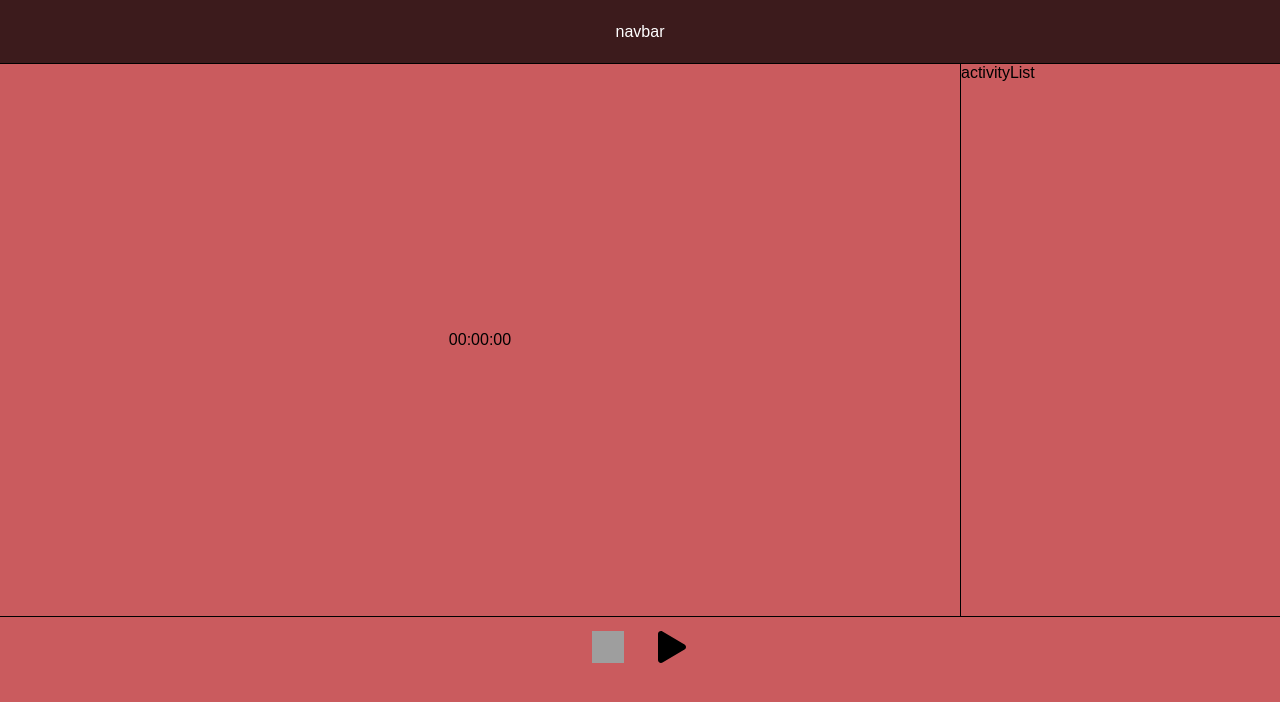
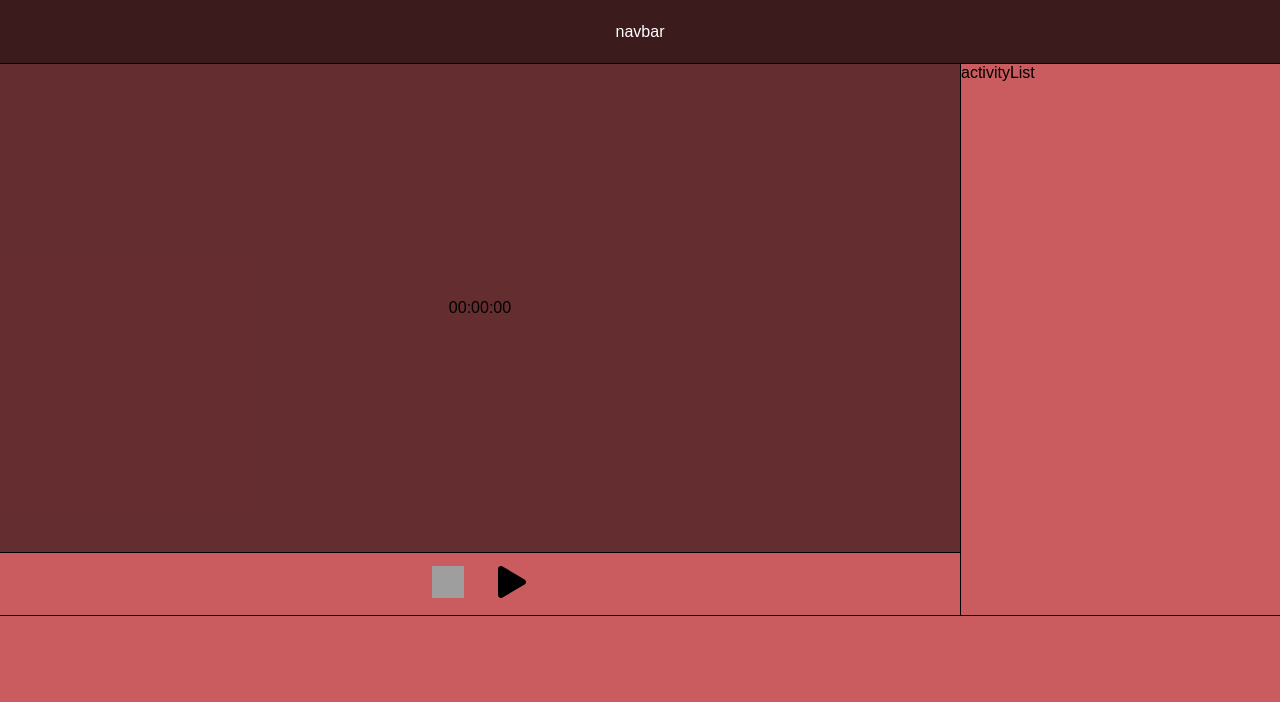
Before and after one commit to niems/pomodoro, a React (Create React App) app: page / in a window 1280 px wide. Shown: the top 702 px of the page. Built offline with nearby package versions, Linux system fonts and the light colour scheme; grey boxes are pictures that could not be loaded.

Commit message:
moved timer controls component into timer display

```diff
--- a/src/components/pomodoro.js
+++ b/src/components/pomodoro.js
@@ -2,7 +2,6 @@ import React, { Component } from 'react';
 import Navbar from './navbar';
 import TimerDisplay from './timerDisplay';
 import ActivityList from './activityList';
-import TimerControls from './timerControls';
 import './style/pomodoro.css';
 
 class Pomodoro extends Component {
@@ -28,7 +27,6 @@ class Pomodoro extends Component {
                 <Navbar />
                 <TimerDisplay />
                 <ActivityList />
-                <TimerControls />
             </div>
         );
     }
--- a/src/components/style/activityList.css
+++ b/src/components/style/activityList.css
@@ -8,7 +8,7 @@
     margin: 0;
     padding: 0;
 
-    border-style: none none none solid;
+    border-style: none none solid solid;
     border-width: 1px;
     border-color: black;
 
--- a/src/components/style/pomodoro.css
+++ b/src/components/style/pomodoro.css
@@ -9,7 +9,7 @@
     grid-template-rows: max-content 3fr 1fr;
     grid-template-areas: 'navbar navbar'
                'timer-display activity-list'
-               'timer-controls timer-controls';
+               '. .';
 
   background: #CA5B5E
 }
--- a/src/components/style/timerControls.css
+++ b/src/components/style/timerControls.css
@@ -1,7 +1,7 @@
 #timer-controls-container {
     --icon-size: 2rem;
 
-    grid-area: timer-controls;
+    /*grid-area: timer-controls;*/
     box-sizing: border-box;
     min-height: 4rem;
     height: 4rem;
@@ -12,7 +12,7 @@
     justify-content: center;
     align-items: center;
 
-    border-style: solid none none none;
+    border-style: solid none solid none;
     border-width: 1px;
     border-color: black;
 
--- a/src/components/style/timerDisplay.css
+++ b/src/components/style/timerDisplay.css
@@ -12,3 +12,20 @@
 
     background: inherit;
 }
+
+#elapsed-time {
+    box-sizing: border-box;
+    flex: 1 auto;
+    width: 100%;
+    height: 100%;
+
+    margin: 0;
+    padding: 0;
+
+    display: flex;
+    flex-flow: column nowrap;
+    justify-content: center;
+    align-items: center;
+
+    background: rgba(0, 0, 0, 0.5);
+}
--- a/src/components/timerDisplay.js
+++ b/src/components/timerDisplay.js
@@ -1,15 +1,27 @@
 import React, { Component } from 'react';
+import TimerControls from './timerControls';
 import './style/timerDisplay.css';
 
 class TimerDisplay extends Component {
     constructor(props) {
         super(props);
+
+        this.state = {
+            timer: {
+                hr: 0,
+                min: 0,
+                sec: 0
+            }
+        };
     }
 
     render() {
         return (
             <div id='timer-display-container'>
-                00:00:00
+                <div id='elapsed-time'>
+                    00:00:00
+                </div>
+                <TimerControls />
             </div>
         );
     }
```
